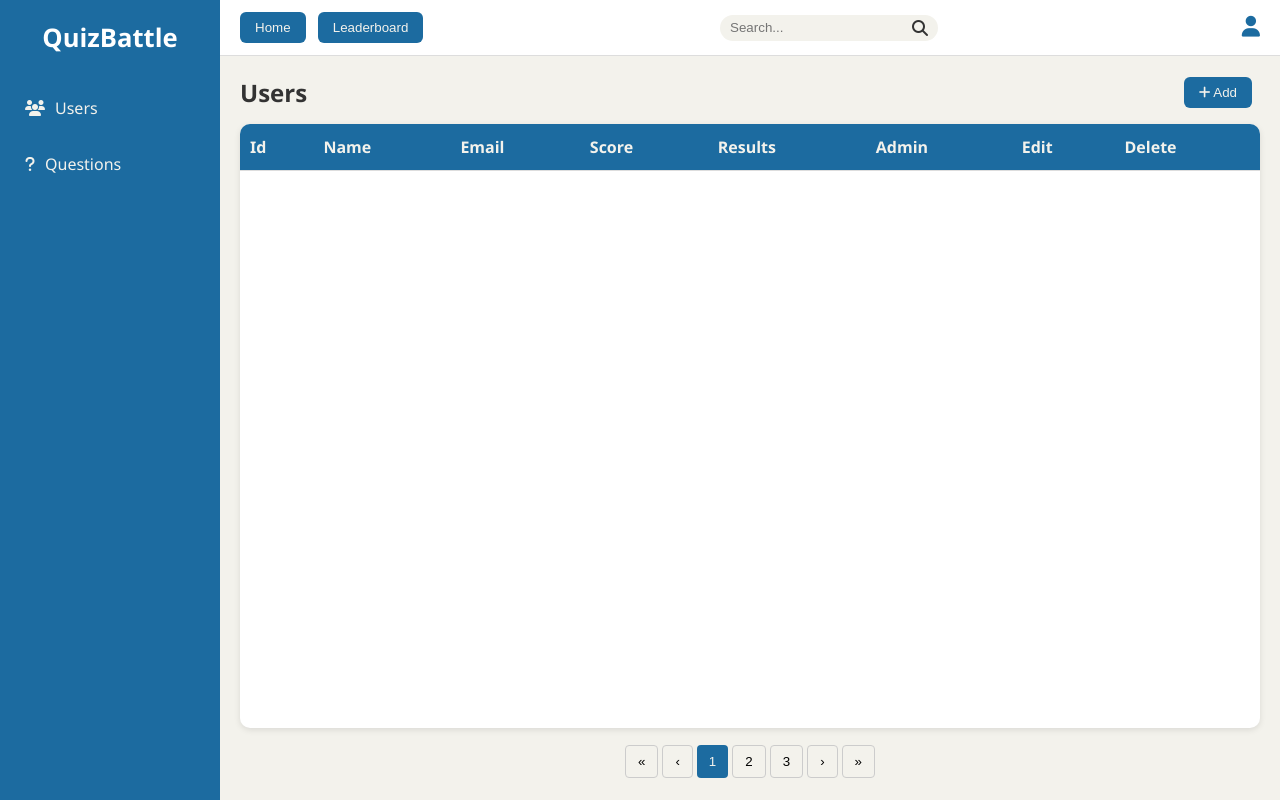
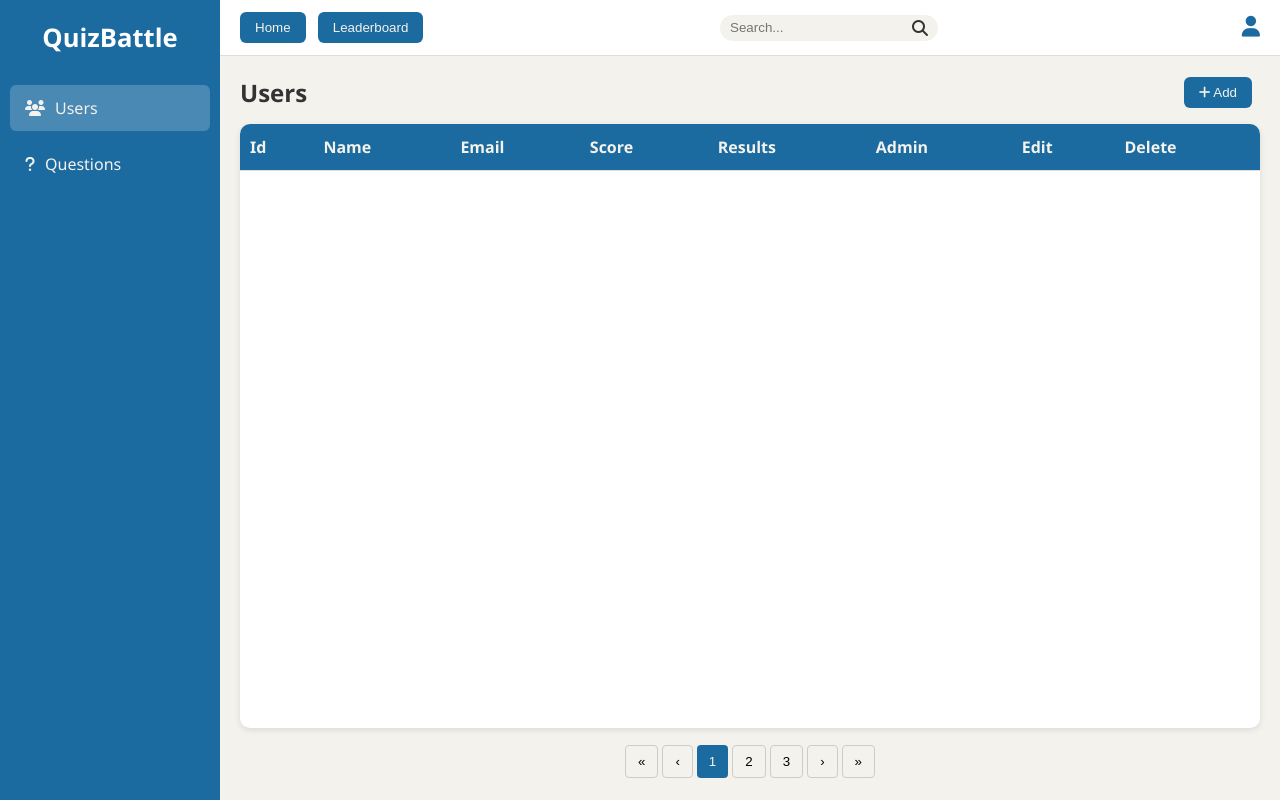
Before and after one commit to Carbophile/erasmus-2025-team1, a website: page public/admin/users.html in a window 1280 px wide. Drawn offline with Linux system fonts and the light colour scheme.

Commit message:
active state user

```diff
--- a/public/admin/users.html
+++ b/public/admin/users.html
@@ -14,8 +14,8 @@
     <aside class="sidebar">
         <div class="logo">QuizBattle</div>
         <nav>
-            <a href="/admin/users"><i class="fa-solid fa-users"></i><span>Users</span></a>
-            <a href="/admin/questions"><i class="fa-solid fa-question"></i><span>Questions</span></a>
+            <a href="/admin/users" class="active"><i class="fa-solid fa-users"></i><span>Users</span></a>
+            <a href="/admin/questions" ><i class="fa-solid fa-question"></i><span>Questions</span></a>
         </nav>
     </aside>
 
```
